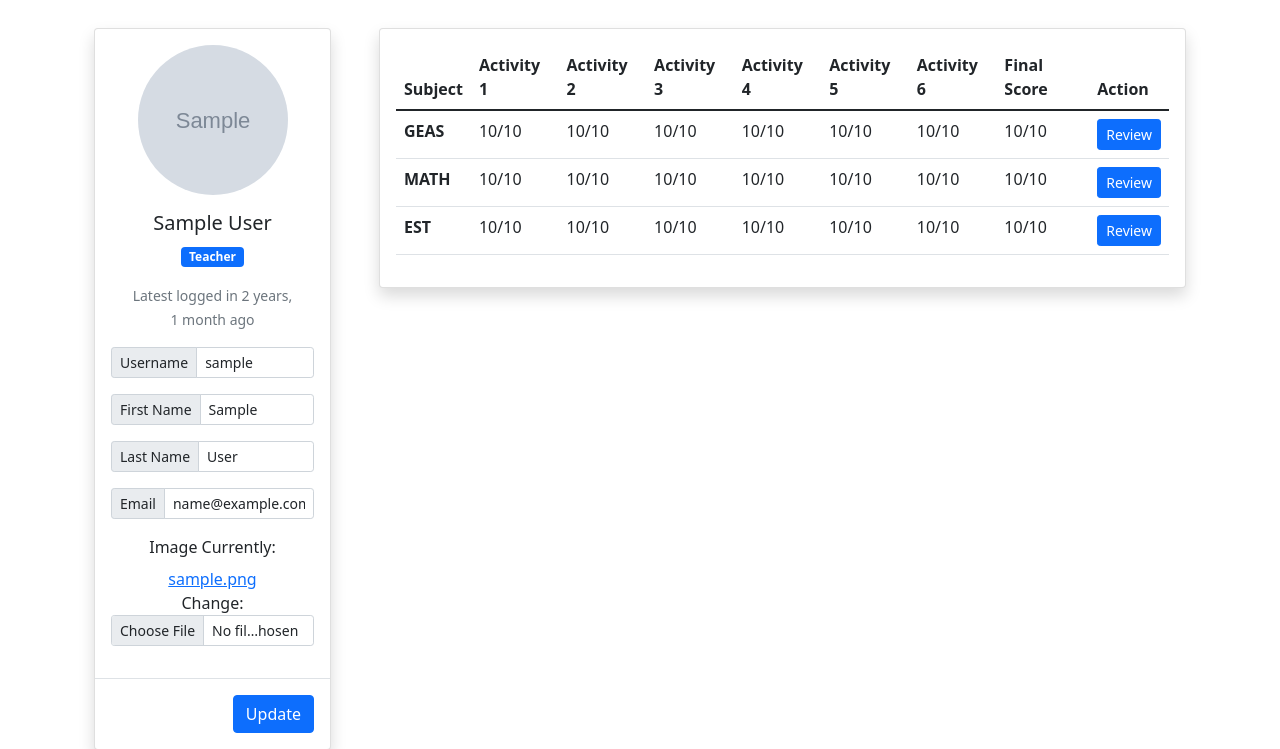
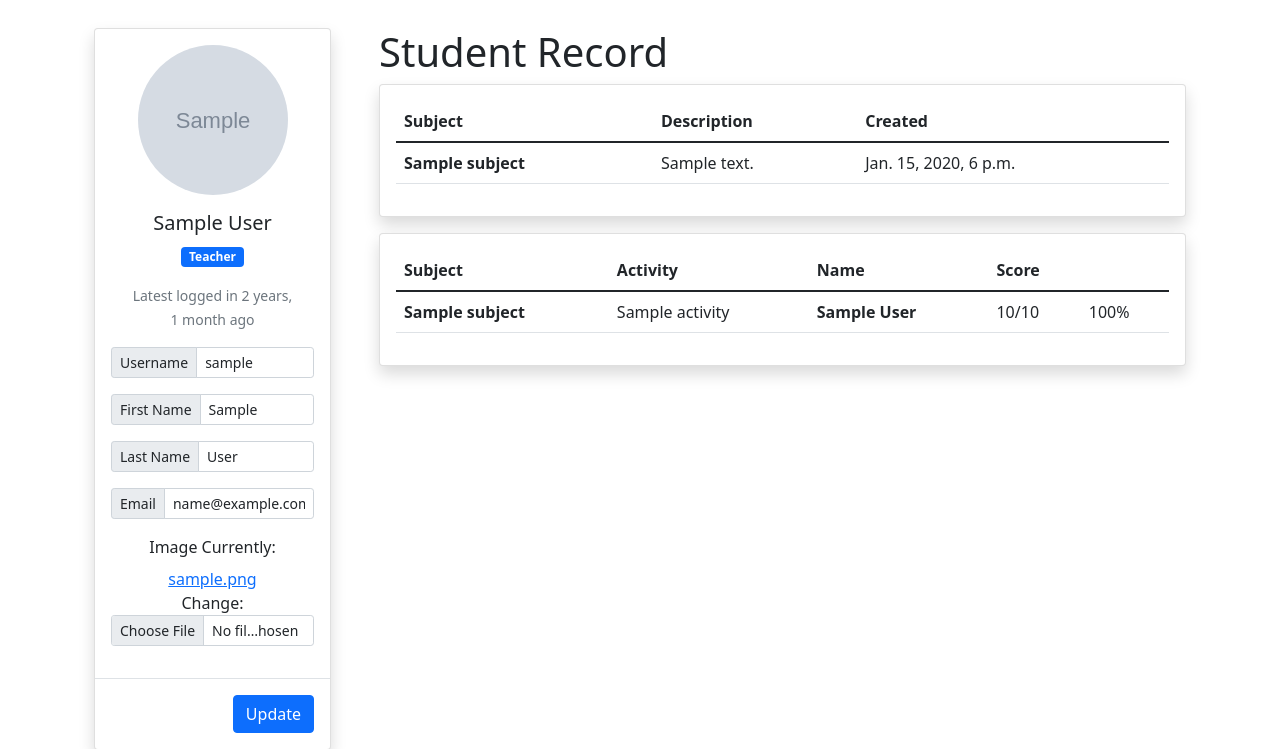
Before and after one commit to arielanasco/django-app, a Django app: page /profile/ in a window 1280 px wide. Shown: the part 56-805 px from the top of the page. Run offline with Django 3.2, Linux system fonts and the light colour scheme; a user stored in the database is signed in; tables that the repository leaves empty hold one stand-in row (values such as "Sample post"); grey boxes marked "Sample" are stand-in pictures; some libraries are stand-ins or nearby versions.

Commit message:
Update 2022-29-01

```diff
--- a/django_project/settings.py
+++ b/django_project/settings.py
@@ -93,7 +93,7 @@ DATABASES = {
     'default': {
         'ENGINE': 'django.db.backends.mysql',
         'OPTIONS': {
-            'read_default_file': os.path.join(BASE_DIR, 'django.cnf'),
+            'read_default_file': os.path.join(BASE_DIR, 'django.conf'),
             'init_command': "SET sql_mode='STRICT_TRANS_TABLES', innodb_strict_mode=1",
             "autocommit": True,
         },
@@ -146,7 +146,6 @@ LOGIN_URL = 'login'
 MEDIA_ROOT = os.path.join(BASE_DIR, 'media')
 MEDIA_URL = '/media/'
 DEFAULT_AUTO_FIELD = 'django.db.models.AutoField'
-
 
 CKEDITOR_UPLOAD_PATH = "uploads"
 CKEDITOR_IMAGE_BACKEND = "pillow"
--- a/learn/forms.py
+++ b/learn/forms.py
@@ -1,9 +1,8 @@
 from django import forms
-from .models import  Profile, Subject, Student, File , Activity , MultipleQuestion, QuestionandAnswer ,QuestionandAnswerSheet
+from .models import  Profile, Subject, Student, File , Activity , MultipleQuestion, QuestionandAnswer, QuestionandAnswerSheet, Score
 from django.contrib.admin import widgets
 from ckeditor_uploader.widgets import CKEditorUploadingWidget
 from django.contrib.auth.models import User
-from django.contrib.auth.forms import UserCreationForm
 
 
 
@@ -113,3 +112,15 @@ class QuestionandAnswerSheetForm(forms.ModelForm):
         model = QuestionandAnswerSheet
         fields = '__all__'
         exclude = ("timestamp",)
+
+class ScoreForm(forms.ModelForm):
+
+    def __init__(self, *args, **kwargs):
+        super(ScoreForm, self).__init__(*args, **kwargs)
+        STUDENTS =  User.objects.filter(is_staff=False,is_active=True)
+        self.fields['student'].choices = [(user.pk, user.get_full_name()) for user in STUDENTS]
+
+    class Meta:
+        model = Score
+        fields = '__all__'
+        exclude = ("timestamp",)
--- a/learn/templates/learn/common/profile.html
+++ b/learn/templates/learn/common/profile.html
@@ -5,72 +5,13 @@
 <!-- Main Section -->
 {% block content %}
 <div class="container-fluid">
-  <div class="card shadow p-3">
-    <div class="table-responsive">
-      <table class="table">
-        <thead>
-          <tr>
-            <th scope="col">Subject</th>
-            <th scope="col">Activity 1</th>
-            <th scope="col">Activity 2</th>
-            <th scope="col">Activity 3</th>
-            <th scope="col">Activity 4</th>
-            <th scope="col">Activity 5</th>
-            <th scope="col">Activity 6</th>
-            <th scope="col">Final Score</th>
-            <th scope="col">Action</th>
-          </tr>
-        </thead>
-        <tbody>
-          <tr>
-            <th scope="row">GEAS</th>
-            <td>10/10</td>
-            <td>10/10</td>
-            <td>10/10</td>
-            <td>10/10</td>
-            <td>10/10</td>
-            <td>10/10</td>
-            <td>10/10</td>
-            <td>
-              <button type="button" class="btn btn-primary btn-sm">
-                Review
-              </button>
-            </td>
-          </tr>
-          <tr>
-            <th scope="row">MATH</th>
-            <td>10/10</td>
-            <td>10/10</td>
-            <td>10/10</td>
-            <td>10/10</td>
-            <td>10/10</td>
-            <td>10/10</td>
-            <td>10/10</td>
-            <td>
-              <button type="button" class="btn btn-primary btn-sm">
-                Review
-              </button>
-            </td>
-          </tr>
-          <tr>
-            <th scope="row">EST</th>
-            <td>10/10</td>
-            <td>10/10</td>
-            <td>10/10</td>
-            <td>10/10</td>
-            <td>10/10</td>
-            <td>10/10</td>
-            <td>10/10</td>
-            <td>
-              <button type="button" class="btn btn-primary btn-sm">
-                Review
-              </button>
-            </td>
-          </tr>
-        </tbody>
-      </table>
-    </div>
-  </div>
+  {% if user.is_staff %}
+    <h1 class="display-6">Student Record</h1>
+    {% include "learn/teacher/student-record.html" %}
+  {% else %}
+    <h1 class="display-6">Score Card</h1>
+    {% include "learn/student/score-card.html" %}
+  {% endif %}
 </div>
 
 {% endblock content %}
--- a/learn/templates/learn/teacher/components/modal-reminder-before-submit.html
+++ b/learn/templates/learn/student/components/modal-reminder-before-submit.html
@@ -29,7 +29,8 @@
             onclick="location.href='{% url 'answer-activity'  activity.id %}'"
             >
             Yes, I am sure with my answers
-        </button>
+            </button>
+
           </div>
         </div>
       </div>
--- a/learn/templates/learn/student/view.html
+++ b/learn/templates/learn/student/view.html
@@ -74,7 +74,7 @@
                 <button
                   class="btn btn-outline-primary btn-sm"
                   type="button"
-                  onclick="location.href='{% url 'answer-activity' activity.id %}'"
+                  onclick="location.href='{% url 'answer-activity' activity.id %}' "
                 >
                   Start
                 </button>
--- /dev/null
+++ b/learn/templates/learn/teacher/student-record.html
@@ -0,0 +1,49 @@
+{% load custom_tags %}
+<div class="card shadow p-3 mb-3">
+    <div class="table-responsive">
+        <table class="table">
+        <thead>
+            <tr>
+            <th scope="col">Subject</th>
+            <th scope="col">Description</th>
+            <th scope="col">Created</th>
+            </tr>
+        </thead>
+        <tbody>
+            {% for subject in subjects %}
+            <tr>
+            <th scope="row">{{subject.subject}}</th>
+            <td>{{subject.description}}</td>
+            <td>{{subject.timestamp}}</td>
+            </tr>
+            {% endfor %}
+        </tbody>
+        </table>
+    </div>
+</div>
+
+<div class="card shadow p-3">
+    <div class="table-responsive">
+        <table class="table">
+        <thead>
+            <tr>
+            <th scope="col">Subject</th>
+            <th scope="col">Activity</th>
+            <th scope="col">Name</th>
+            <th scope="col">Score</th>
+            </tr>
+        </thead>
+        <tbody>
+            {% for score in scores|dictsort:"activity.subject.subject" %}
+            <tr>
+            <th scope="row">{{score.activity.subject}}</th>
+            <td>{{score.activity.title}}</td>
+            <th >{{score.student.get_full_name}}</th>
+            <td>{{score.score}}/{{score.total}}</td>
+            <td>{{score.score | rating:score.total}}%</td>
+            </tr>
+            {% endfor %}
+        </tbody>
+        </table>
+    </div>
+</div>
--- /dev/null
+++ b/learn/templatetags/custom_tags.py
@@ -0,0 +1,13 @@
+from django import template
+import math
+
+#Django template custom math filters
+#Ref : https://code.djangoproject.com/ticket/361
+register = template.Library()
+
+def rating(value, arg):
+    "Divides the value by the arg"
+    div = int(value) / int(arg)
+    return math.trunc(div * 100)
+
+register.filter('rating', rating)
--- a/learn/views.py
+++ b/learn/views.py
@@ -2,7 +2,7 @@ from re import sub
 from django.shortcuts import render, redirect
 from django.contrib import messages
 from django.contrib.auth.decorators import login_required
-from .models import Subject,Student,File,Activity ,MultipleQuestion, QuestionandAnswer
+from .models import Subject,Student,File,Activity ,MultipleQuestion, QuestionandAnswer, Score
 from django.contrib.auth.models import User
 from .forms import UserUpdateForm, ProfileUpdateForm, FileForm, ActivityForm, MultipleQuestionForm, QuestionandAnswerForm, QuestionandAnswerSheetForm
 import os
@@ -16,8 +16,6 @@ def profile(request):
     if request.method == 'POST':
         u_form = UserUpdateForm(request.POST, instance=request.user)
         p_form = ProfileUpdateForm(request.POST, request.FILES, instance=request.user.profile)
-        print(u_form.errors)
-        print(p_form.errors)
         u_form.fields['username'].widget.attrs.update({'class': 'form-control','type':'text', 'id':'username' ,'aria-describedby':'inputGroup-sizing-sm-username'})
         u_form.fields['email'].widget.attrs.update({'class': 'form-control form-control-sm','type':'text', 'id':'email' ,'aria-describedby':'inputGroup-sizing-sm-email'})
         u_form.fields['first_name'].widget.attrs.update({'class': 'form-control form-control-sm','type':'text', 'id':'first_name' ,'aria-describedby':'inputGroup-sizing-sm-fname'})
@@ -35,17 +33,32 @@ def profile(request):
             for error_p_field in p_form.errors:
                 messages.error(request,f"There is an error in the {error_p_field} field")
             return redirect('profile')
-    else:
-        u_form = UserUpdateForm(instance=request.user)
-        p_form = ProfileUpdateForm(instance=request.user.profile)
-        u_form.fields['username'].widget.attrs.update({'class': 'form-control','type':'text', 'id':'username' ,'aria-describedby':'inputGroup-sizing-sm-username'})
-        u_form.fields['email'].widget.attrs.update({'class': 'form-control form-control-sm','type':'text', 'id':'email' ,'aria-describedby':'inputGroup-sizing-sm-email'})
-        u_form.fields['first_name'].widget.attrs.update({'class': 'form-control form-control-sm','type':'text', 'id':'first_name' ,'aria-describedby':'inputGroup-sizing-sm-fname'})
-        u_form.fields['last_name'].widget.attrs.update({'class': 'form-control form-control-sm','type':'text', 'id':'last_name' ,'aria-describedby':'inputGroup-sizing-sm-lname'})
-        p_form.fields['image'].widget.attrs.update({'class': 'form-control form-control-sm','type':'file', 'id':'image'})
+
+    u_form = UserUpdateForm(instance=request.user)
+    p_form = ProfileUpdateForm(instance=request.user.profile)
+
+    u_form.fields['username'].widget.attrs.update({'class': 'form-control','type':'text', 'id':'username' ,'aria-describedby':'inputGroup-sizing-sm-username'})
+    u_form.fields['email'].widget.attrs.update({'class': 'form-control form-control-sm','type':'text', 'id':'email' ,'aria-describedby':'inputGroup-sizing-sm-email'})
+    u_form.fields['first_name'].widget.attrs.update({'class': 'form-control form-control-sm','type':'text', 'id':'first_name' ,'aria-describedby':'inputGroup-sizing-sm-fname'})
+    u_form.fields['last_name'].widget.attrs.update({'class': 'form-control form-control-sm','type':'text', 'id':'last_name' ,'aria-describedby':'inputGroup-sizing-sm-lname'})
+    p_form.fields['image'].widget.attrs.update({'class': 'form-control form-control-sm','type':'file', 'id':'image'})
+
+    if request.user.is_staff:
+        subjects = Subject.objects.filter(teacher=request.user)
+        scores = Score.objects.filter(activity__teacher=request.user)
+        context ={
+            'u_form':u_form,
+            'p_form':p_form,
+            'subjects':subjects,
+            'scores':scores
+        }
+        return render(request, 'learn/common/profile.html', context)
+
+    scores = Score.objects.filter(student=request.user)
     context ={
         'u_form':u_form,
-        'p_form':p_form
+        'p_form':p_form,
+        'scores' :scores
     }
     return render(request, 'learn/common/profile.html', context)
 
@@ -55,7 +68,7 @@ def home(request):
     if request.user.is_staff:
         subjects = Subject.objects.filter(teacher_id=user.id)
         return render(request, 'learn/teacher/home.html', {'subjects':subjects})
-    subjects = Student.objects.filter(student_id = user.id)
+    subjects = Student.objects.filter(student = user.id)
     return render(request, 'learn/student/home.html', {'subjects':subjects})
 
 @login_required
@@ -76,6 +89,9 @@ def view_subject(request,id):
                 form_activity.save()
                 messages.success(request,f"Activity {title} created  successfully...")
                 return redirect(request.META.get('HTTP_REFERER'))
+            else:
+                pass
+                # print(form_activity.errors)
 
         form_upload = FileForm(initial={'subject':subject.id,'teacher':request.user.id})
         form_upload.fields['subject'].widget.attrs['hidden'] = True
@@ -94,7 +110,8 @@ def view_subject(request,id):
         files = File.objects.filter(subject=subject.id)
         activities = Activity.objects.filter(subject=subject.id)
         return render(request, 'learn/teacher/view.html', {'subject':subject, 'activities': activities,'files':files,'form_upload':form_upload,'form_activity':form_activity})
-    activities = Activity.objects.filter(subject=subject.id, is_deployed=True)
+    ans_act = Score.objects.filter(student=request.user).values_list('activity', flat=True)
+    activities = Activity.objects.filter(subject=subject.id, is_deployed=True).exclude(id__in=ans_act)
     files = File.objects.filter(subject=subject.id)
     return render(request, 'learn/student/view.html', {'subject':subject,'files':files, 'activities':activities})
 
@@ -208,26 +225,35 @@ def delete_question(request,mode,id):
         question.delete()
     return redirect(request.META.get('HTTP_REFERER'))
 
-
 @login_required
 def answer_activity(request,id):
     activity = Activity.objects.get(id=id)
     if request.method == 'POST':
         if activity.is_multiple_choice:
-            answers = MultipleQuestion.objects.filter(activity=12).values_list('id','ans')
+            answers = MultipleQuestion.objects.filter(activity=activity.id).values_list('id','ans')
             ctr = 0
             for key in answers:
                 user_answer  = request.POST.get(f'option{key[0]}')
                 if user_answer == key[1]:
                     ctr += 1
-                    print(f'Correct answer for item {key[0]} is {key[1]}')
-                else:
-                    print(f'Correct answer for item {key[0]} is {key[1]}. You answer {user_answer}')
-            print(f'Total correct answer is {ctr}')
-            messages.success(request,"You're answer were submitted")
-            return redirect('profile')
+            if Score.objects.filter(activity=activity, student=request.user):
+                messages.error(request,"You answered it already!")
+                return redirect('profile')
+            else:
+                user_score = Score(activity=activity, student=request.user, score=ctr, total=len(answers))
+                user_score.save()
+                messages.error(request,"Score recorded")
+                return redirect('profile')
+            # try:
+            #     user_score = Score.objects.get(activity=activity, student=request.user)
+            #     user_score.score=ctr
+            #     user_score.save()
+            # except:
+            #     user_score = Score(activity=activity, student=request.user, score=ctr, total=len(answers))
+            #     user_score.save()
+            # return redirect('profile')
         else:
-            messages.error(request,"Your answer were submitted!")
+            messages.error(request,"Question and Answer option is not available now")
             return redirect('profile')
 
     if activity.is_multiple_choice:
```
Also changed, not shown: learn/admin.py (+18 -4 lines), learn/models.py (+22 -10 lines), learn/templates/learn/student/answer-activity.html (+11 -2 lines), learn/templates/learn/student/home.html (+10 -8 lines), learn/templates/learn/student/score-card.html (added, +33 -0 lines), learn/templatetags/__init__.py (added), 3 other files.
